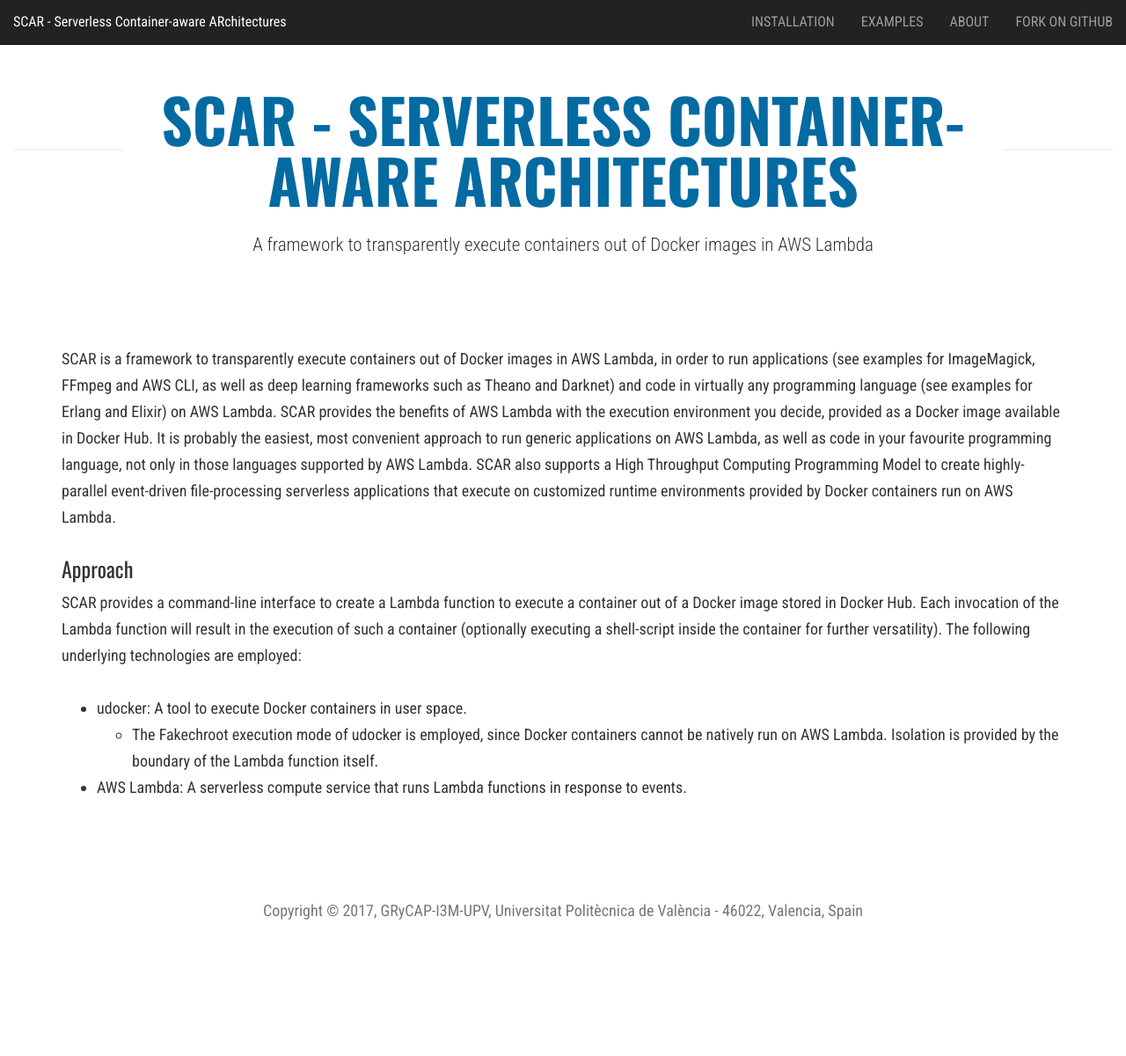
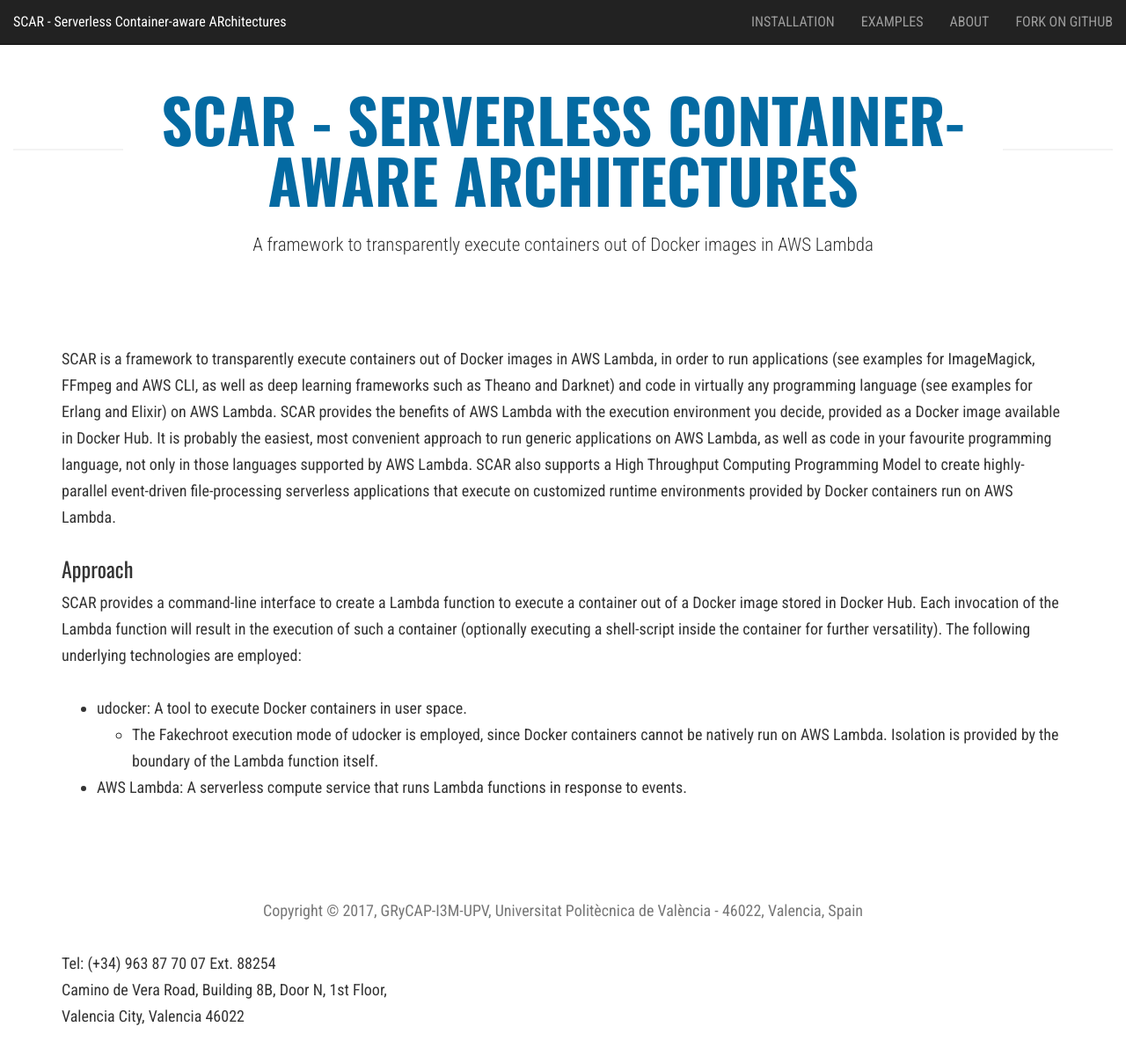
Before and after one commit to amcaar/try.github.io, a Jekyll site: the page built from index.html, in a window 1280 px wide and 1200 px high. Shown: the whole window at 88% size. Built offline with Jekyll 4.4.1, drawn with Linux system fonts in a browser that asks for light colours; nearby versions of some CDN libraries; the list of posts is cut into pages by our own code.

Commit message:
Update footer.html

```diff
--- a/_includes/footer.html
+++ b/_includes/footer.html
@@ -4,6 +4,11 @@
             <div class="row">
                 <div class="col-md-12">
                     <p class="text-muted" style="text-align: center">{{ site.data.global.footer_text }}</p>
+                    <p>
+                         Tel: (+34) 963 87 70 07  Ext. 88254 <br />
+                         Camino de Vera Road, Building 8B, Door N, 1st Floor, <br />
+                         Valencia City, Valencia 46022
+                    </p>
                 </div>
             </div>
         </div>
```
